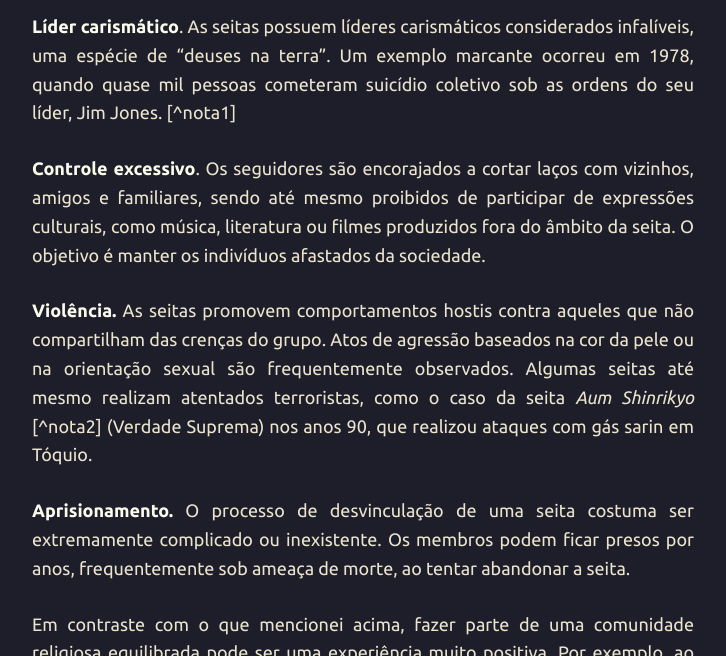
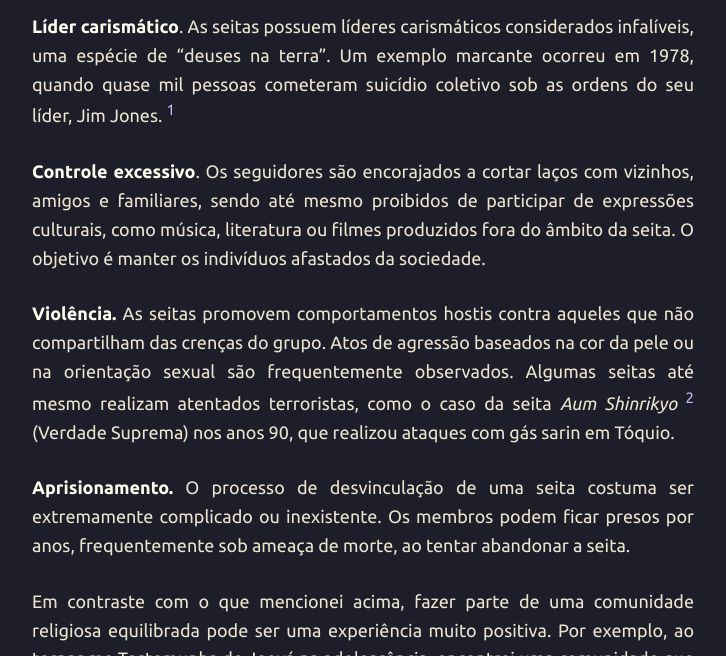
Before and after one commit to joaquim-capitao/queime-depois-de-ler, a Jekyll site: the page built from o-que-e-uma-seita.md, in a window 1280 px wide and 900 px high, scrolled down 454 px, cut to the strip 244-900 px from the top of the window. Shown: the whole strip, without its empty margins (277-1003 px from the left). Built offline with Jekyll 4.4.1, drawn with Linux system fonts in a browser that asks for light colours; our own code applies the rules of GitHub Pages for plain Markdown files; some of the changed text lies outside the part shown.

Commit message:
Update footnote syntax in o-que-e-uma-seita.md

```diff
--- a/o-que-e-uma-seita.md
+++ b/o-que-e-uma-seita.md
@@ -23,5 +23,5 @@ Certamente, as pessoas sensatas reconhecem a importância de procurar informaç
 <div align="Right">02/02/2024</div>
 
 ---
-[nota1]: [Jim Jones – Wikipédia](https://pt.wikipedia.org/wiki/Jim_Jones)
-[nota2]: [Aum Shinrikyo - Wikipedia](https://pt.wikipedia.org/wiki/Aum_Shinrikyo)
+[^nota1]: [Jim Jones – Wikipédia](https://pt.wikipedia.org/wiki/Jim_Jones)
+[^nota2]: [Aum Shinrikyo - Wikipedia](https://pt.wikipedia.org/wiki/Aum_Shinrikyo)
```
